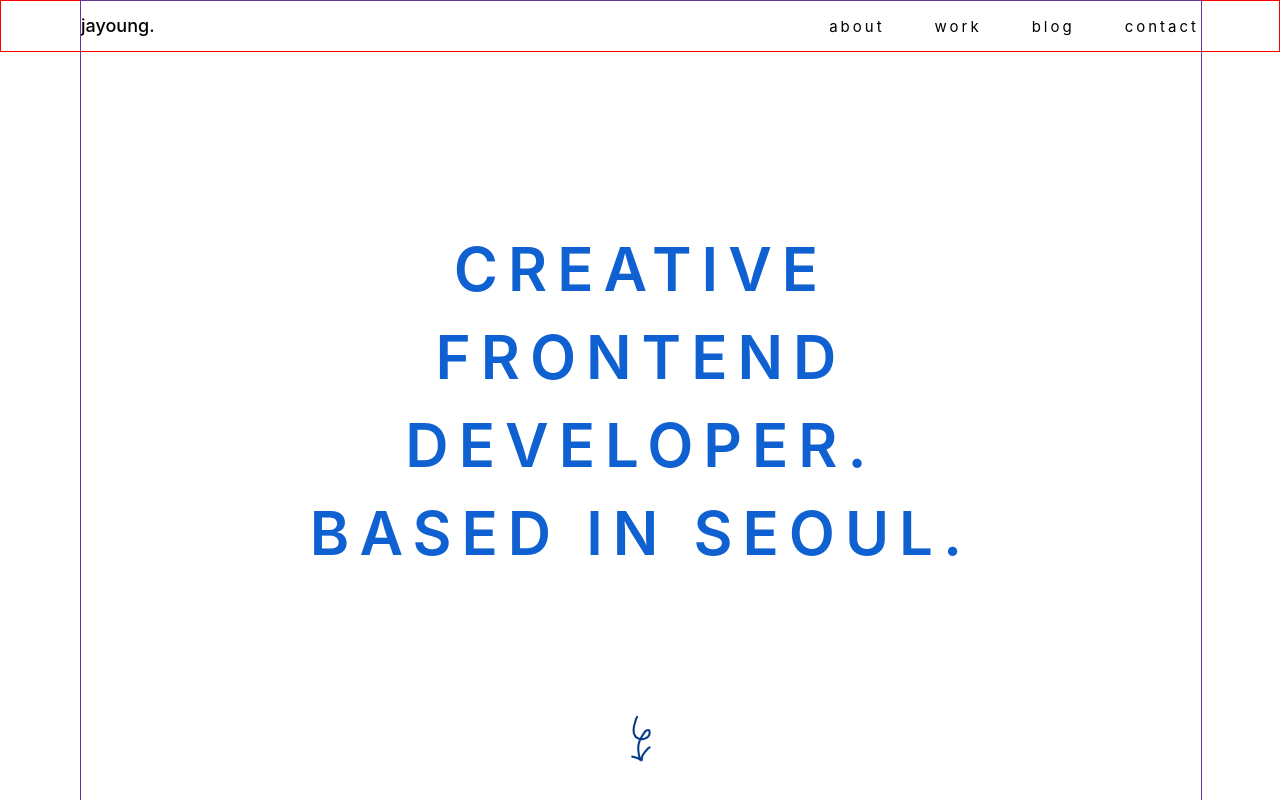
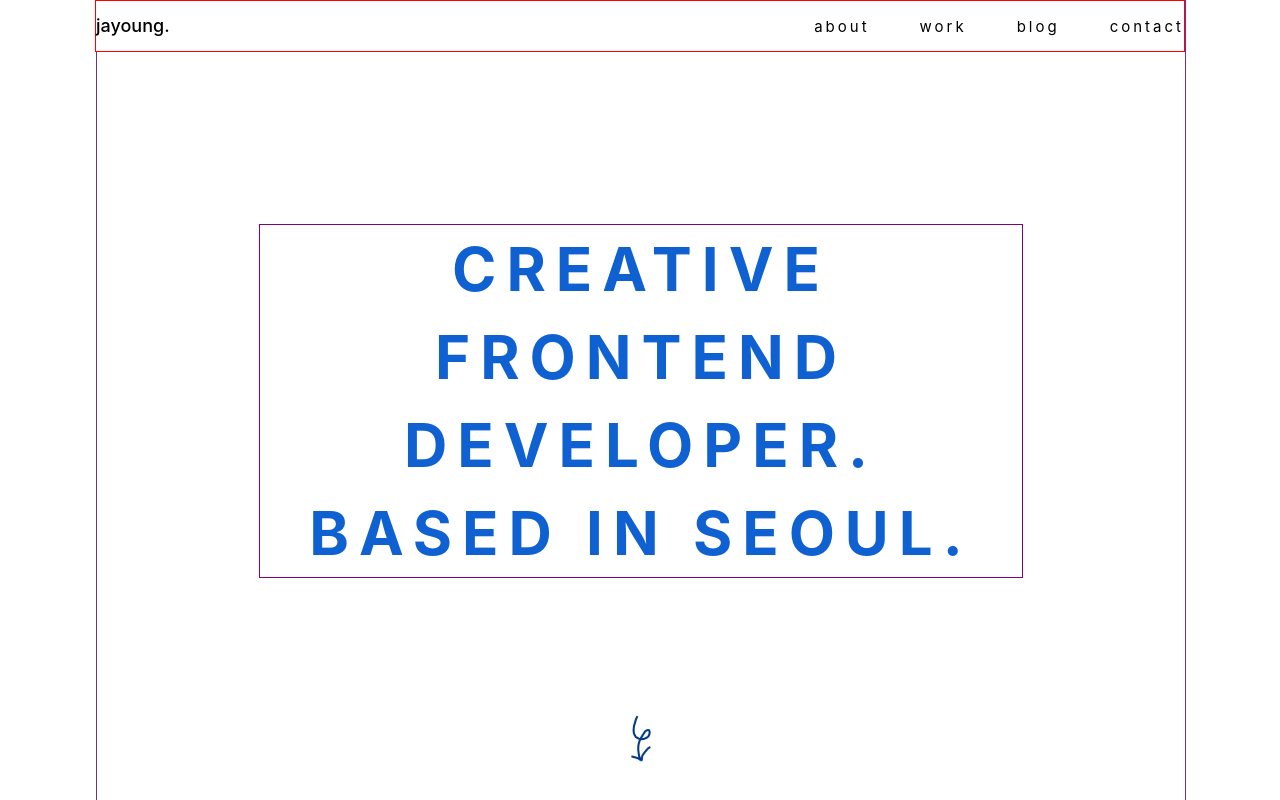
Before and after one commit to jayoung-cinnamon/jayoung, a React (Create React App) app: page / in a window 1280 px wide. Shown: the top 800 px of the page. Built offline with nearby package versions, Linux system fonts and the light colour scheme.

Commit message:
[SYTLE] Modify Layout

```diff
--- /dev/null
+++ b/src/components/About.jsx
@@ -0,0 +1,23 @@
+import React from "react";
+import styled from "styled-components";
+
+const About = () => {
+  return <Container>AboutMe</Container>;
+};
+
+export default About;
+
+const Container = styled.div`
+  margin: 0 auto;
+  width: 100%;
+  /* max-width: 768px; */
+  min-width: 320px;
+  min-height: 100vh;
+  height: 100vh;
+  background-color: white;
+  display: flex;
+  flex-direction: column;
+  /* padding-right: 80px;
+  padding-left: 80px; */
+  border: 1px solid red;
+`;
--- /dev/null
+++ b/src/components/Contact.jsx
@@ -0,0 +1,22 @@
+import React from "react";
+import styled from "styled-components";
+
+const Contact = () => {
+  return <Container>Contact!</Container>;
+};
+export default Contact;
+
+const Container = styled.div`
+  margin: 0 auto;
+  width: 100%;
+  /* max-width: 768px; */
+  min-width: 320px;
+  min-height: 100vh;
+  height: 100vh;
+  background-color: white;
+  display: flex;
+  flex-direction: column;
+  /* padding-right: 80px;
+  padding-left: 80px; */
+  border: 1px solid red;
+`;
--- a/src/components/Header.jsx
+++ b/src/components/Header.jsx
@@ -19,10 +19,11 @@ export default Header;
 
 const Container = styled.div`
   margin: 0 auto;
-  max-width: 1440px;
+  width: 85%;
+  /* max-width: 768px; */
   min-width: 320px;
-  padding-right: 80px;
-  padding-left: 80px;
+  /* padding-right: 80px;
+  padding-left: 80px; */
   height: 50px;
   display: flex;
   align-items: center;
@@ -33,6 +34,14 @@ const Container = styled.div`
   top: 0;
   left: 0;
   right: 0;
+  z-index: 1;
+  @media (max-width: 768px) {
+     {
+      width: 93%;
+      border: 1px solid blue;
+      height: 40px;
+    }
+  }
 `;
 
 const Logo = styled.div`
@@ -43,6 +52,11 @@ const Logo = styled.div`
 
 const Menu = styled.div`
   display: flex;
+  @media (max-width: 768px) {
+     {
+      display: none;
+    }
+  }
 `;
 
 const Item = styled.div`
--- /dev/null
+++ b/src/components/Image.jsx
@@ -0,0 +1,22 @@
+import React from "react";
+import styled from "styled-components";
+const Image = () => {
+  return <Container>hi</Container>;
+};
+export default Image;
+
+const Container = styled.div`
+  max-width: 768px;
+  min-width: 320px;
+  width: 100%;
+  background-color: white;
+`;
+
+// const Images = styled.div`
+//   background-image: url("/images/profile.JPG");
+//   background-repeat: no-repeat;
+//   background-size: contain;
+//   background-repeat: no-repeat;
+
+//   height: 30vh;
+// `;
--- a/src/components/LandingPage.jsx
+++ b/src/components/LandingPage.jsx
@@ -3,9 +3,7 @@ import styled from "styled-components";
 const LandingPage = () => {
   return (
     <Container>
-      <MainText>
-        <h1>{"CREATIVE FRONTEND DEVELOPER.\nBASED IN SEOUL."}</h1>
-      </MainText>
+      <MainText>{"CREATIVE FRONTEND DEVELOPER.\nBASED IN SEOUL."}</MainText>
       <Arrow />
     </Container>
   );
@@ -14,7 +12,9 @@ const LandingPage = () => {
 export default LandingPage;
 
 const Container = styled.div`
+  margin: 0 auto;
   width: 100%;
+  /* max-width: 768px; */
   min-width: 320px;
   height: 100%;
   min-height: 100vh;
@@ -24,17 +24,39 @@ const Container = styled.div`
   align-items: center;
   border: 1px solid rebeccapurple;
   position: relative;
+
+  @media (max-width: 768px) {
+     {
+      font-size: 45px;
+      text-align: left;
+      width: 100%;
+      justify-content: flex-start;
+    }
+    & > div {
+      margin-top: 70px;
+    }
+  }
 `;
 
 const MainText = styled.div`
   text-align: center;
   font-size: 60px;
-  font-weight: 600;
+  font-weight: 700;
   white-space: pre-line;
+  /* color: #252F83; */
   color: #0f60d1;
   line-height: 147%;
   letter-spacing: 10px;
   width: 70%;
+  border: 1px solid purple;
+  @media (max-width: 768px) {
+     {
+      font-size: 30px;
+      text-align: left;
+      width: 100%;
+      border: 1px solid green;
+    }
+  }
 `;
 
 const Arrow = styled.div`
--- a/src/components/Main.jsx
+++ b/src/components/Main.jsx
@@ -2,12 +2,19 @@ import React from "react";
 import styled from "styled-components";
 import Header from "./Header";
 import LandingPage from "./LandingPage";
+import Image from "./Image";
+import About from "./About";
+import Work from "./Work";
+import Contact from "./Contact";
 const Main = () => {
   return (
     <>
-      <Header />
       <MainContainer>
+        <Header />
         <LandingPage />
+        <About />
+        <Work />
+        <Contact />
       </MainContainer>
     </>
   );
@@ -15,15 +22,20 @@ const Main = () => {
 export default Main;
 
 const MainContainer = styled.div`
-  max-width: 1440px;
+  margin: 0 auto;
+  width: 85%;
+  /* max-width: 768px; */
   min-width: 320px;
   min-height: 100vh;
-  height: 100vh;
   background-color: white;
   display: flex;
   flex-direction: column;
-  padding-right: 80px;
-  padding-left: 80px;
-  /* width: 100%; */
-  /* position: relative; */
+  /* padding-right: 80px;
+  padding-left: 80px; */
+  @media (max-width: 768px) {
+     {
+      width: 93%;
+      border: 1px solid blue;
+    }
+  }
 `;
--- /dev/null
+++ b/src/components/Work.jsx
@@ -0,0 +1,23 @@
+import React from "react";
+import styled from "styled-components";
+
+const Work = () => {
+  return <Container>Work!</Container>;
+};
+
+export default Work;
+
+const Container = styled.div`
+  margin: 0 auto;
+  width: 100%;
+  /* max-width: 768px; */
+  min-width: 320px;
+  min-height: 100vh;
+  height: 100vh;
+  background-color: white;
+  display: flex;
+  flex-direction: column;
+  /* padding-right: 80px;
+  padding-left: 80px; */
+  border: 1px solid red;
+`;
--- a/src/styles/GlobalStyle.js
+++ b/src/styles/GlobalStyle.js
@@ -7,7 +7,7 @@ const GlobalStyle = createGlobalStyle`
        margin: 0;
         /* font-family: 'Noto Sans KR', sans-serif; */
         font-family: Pretendard, -apple-system, BlinkMacSystemFont, system-ui, Roboto, 'Helvetica Neue', 'Segoe UI', 'Apple SD Gothic Neo', 'Noto Sans KR', 'Malgun Gothic', sans-serif;
-        background-color:  #013987;
+        /* background-color:  #013987; */
         box-sizing: border-box;
     };
 `;
```
Also changed, not shown: public/images/profile.JPG (added).
